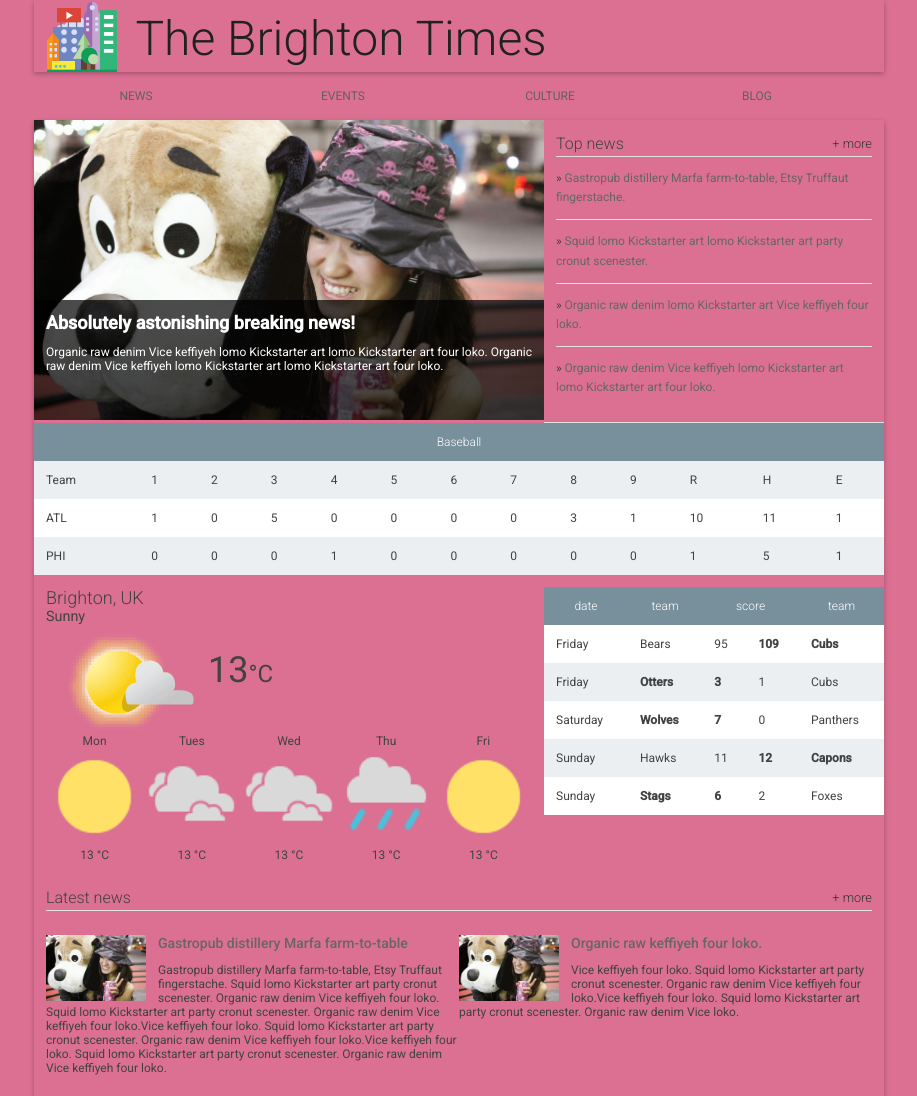
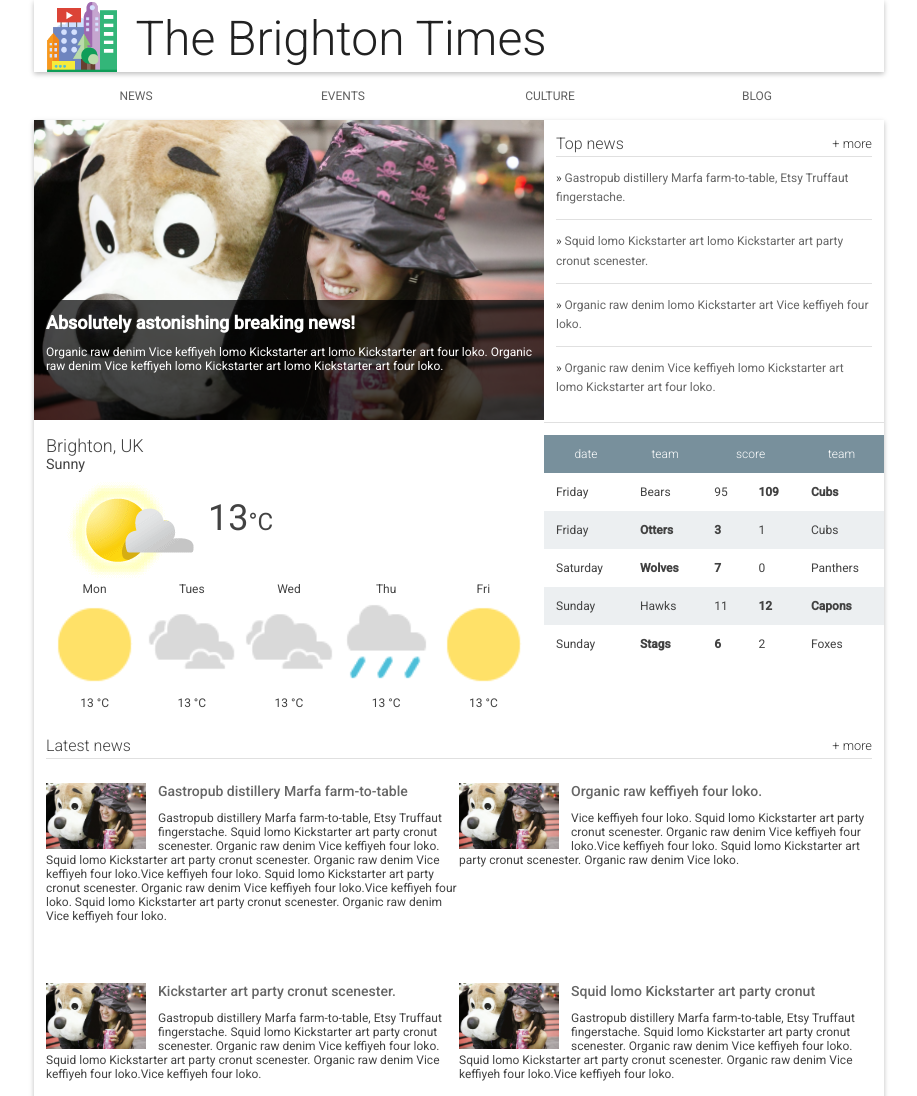
Before and after one commit to mrcreel/Udacity-MobileWebSpec, a website: page app/index.html in a window 1280 px wide. Shown: the top 1096 px of the page, without its empty margins (181-1098 px from the left). Drawn offline with Linux system fonts and the light colour scheme.

Commit message:
Final project

```diff
--- a/app/index.html
+++ b/app/index.html
@@ -58,54 +58,7 @@
         </div>
 
         <div class="container extra__div">
-            <table class="scores__table">
-              <tr><th colspan="13">Baseball</th></tr>
-              <tr>
-                <td aria-colspan="1">Team</td>
-                <td>1</td>
-                <td>2</td>
-                <td>3</td>
-                <td>4</td>
-                <td>5</td>
-                <td>6</td>
-                <td>7</td>
-                <td>8</td>
-                <td>9</td>
-                <td>R</td>
-                <td>H</td>
-                <td>E</td>
-              </tr>
-              <tr>
-                <td aria-colspan="1">ATL</td>
-                <td>1</td>
-                <td>0</td>
-                <td>5</td>
-                <td>0</td>
-                <td>0</td>
-                <td>0</td>
-                <td>0</td>
-                <td>3</td>
-                <td>1</td>
-                <td>10</td>
-                <td>11</td>
-                <td>1</td>
-              </tr>
-              <tr>
-                <td aria-colspan="1">PHI</td>
-                <td>0</td>
-                <td>0</td>
-                <td>0</td>
-                <td>1</td>
-                <td>0</td>
-                <td>0</td>
-                <td>0</td>
-                <td>0</td>
-                <td>0</td>
-                <td>1</td>
-                <td>5</td>
-                <td>1</td>
-              </tr>
-            </table>
+
             <section class="weather">
                 <span class="weather__location">Brighton, UK</span>
                 <span class="weather__desc">Sunny</span>
--- a/app/styles/main.css
+++ b/app/styles/main.css
@@ -2,7 +2,6 @@ body,
 html {
   margin: 0;
   padding: 0;
-  height: 100%;
 }
 
 body {
@@ -11,6 +10,7 @@ body {
   font-size: 12px;
   color: #424242;
   width: 100%;
+  height: 100%;
 
 }
 
@@ -182,6 +182,7 @@ main {
 
 .top-news {
   border-bottom: 1px solid #E0E0E0;
+  max-width: 45em;
   padding: 1em;
 }
 
@@ -389,13 +390,7 @@ footer a {
  *
  */
 
-@media only screen and (max-width: 515px) {
-  body {
-    background-color: yellow;
-  }
-  .header{
-    background-color: yellow;
-  }
+@media only screen and (max-width: 600px) {
   .header__logo{
     height: 56px;
   }
@@ -411,13 +406,7 @@ footer a {
   }
 }
 
- @media only screen and (min-width: 650px) {
-  body {
-    background-color: lightblue;
-  }
-  .header{
-    background-color: lightblue;
-  }
+ @media only screen and (min-width: 601px) {
   .news__div{
     width: 100%;
   }
@@ -445,12 +434,8 @@ footer a {
 }
   @media only screen and (min-width: 850px) {
     body {
-      background-color: palevioletred;
       max-width: 850px;
       margin-left: auto;
       margin-right: auto;
     }
-    .header{
-      background-color: palevioletred;
-    }
   }
```
Also changed, not shown: .eslintrc.json (added).
